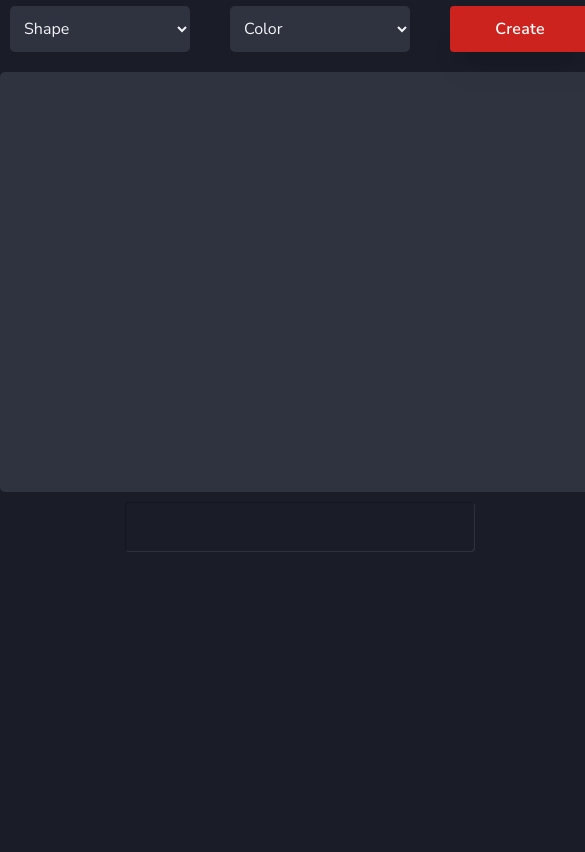
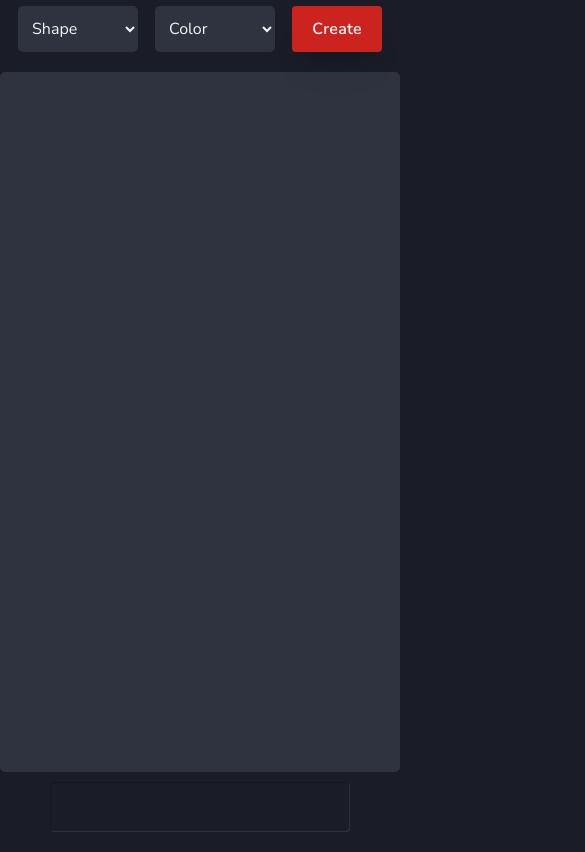
Before and after one commit to Thelma-Dev/Shape-factory, a website with bundled scripts: page index.html in a window 390 px wide. Shown: the part 64-916 px from the top of the page, 585 px wide, since content can reach past the window. Before the commit the page ends 844 px from the top, so only its background shows below. Built offline with nearby package versions, Linux system fonts and the light colour scheme.

Commit message:
Add Media Query

```diff
--- a/assets/script/index.js
+++ b/assets/script/index.js
@@ -34,7 +34,6 @@ onEvent('click', create, function() {
     let shape = new Shape(shapeValue, colorValue);
 
     // To validate limited number of shapes created after each push
-
     if(validateLimit()) {
         array.push(shape);
     }
@@ -63,14 +62,14 @@ onEvent('click', create, function() {
         case "pink":
             htmlShape.style.backgroundColor = '#f09';
     }
-    factory.append(htmlShape);          // Append the shape to the factory
+    factory.append(htmlShape);     // Append the shape to the factory
     printInfo(htmlShape, shape);
     return shape;
 });
 
 function validateLimit() {
 
-    let numberOfShapes = factory.children.length
+    let numberOfShapes = factory.childElementCount
     if(numberOfShapes === 14) {
         create.disabled = true;
         output.innerText = 'Storage is full!';
@@ -81,12 +80,9 @@ function validateLimit() {
 }
 
 function printInfo(htmlShape, obj) {
-    console.log(htmlShape, obj, obj.getInfo());
-
 
     // To display shape position and information when shape is clicked
     htmlShape.addEventListener('click', () => {
-        console.log(array.indexOf(obj) + 1);
         output.innerText= `Unit ${array.indexOf(obj) + 1}: ${obj.getInfo()}`;
     });
 }
--- a/assets/style/style.css
+++ b/assets/style/style.css
@@ -132,3 +132,51 @@ button:hover {
     line-height: 52px;
     cursor: default;
 }
+
+/* ----------------------------------- */
+/*          Media queries             */
+/* --------------------------------- */
+
+@media (max-width: 500px) {
+
+    body {
+        overflow: auto;
+    }
+
+    .boxes {
+        padding: 10px 8px;
+        width: 380px;
+        border: none;
+        justify-content: space-between;
+    }
+
+    .box select {
+        width: 120px;
+        padding: 0 10px;
+        border: none;
+    }
+
+    button {
+        width: 90px;
+    }
+
+    .factory {
+        width: 400px;
+        height: 700px;
+        grid-template-columns: repeat(auto-fill, minmax(100px, 1fr));
+        grid-template-rows: repeat(auto-fill, minmax(110px, 1fr));
+        border: none;
+        margin-top: 10px;
+        padding: 15px 25px;
+        gap: 15px;
+        display: grid;
+        transform: rotate(180deg);
+        background-color: rgba(49, 53, 66, 0.9);
+        border-radius: 5px;
+    }
+
+    .output {
+        width: 300px;
+    }
+
+}
```
